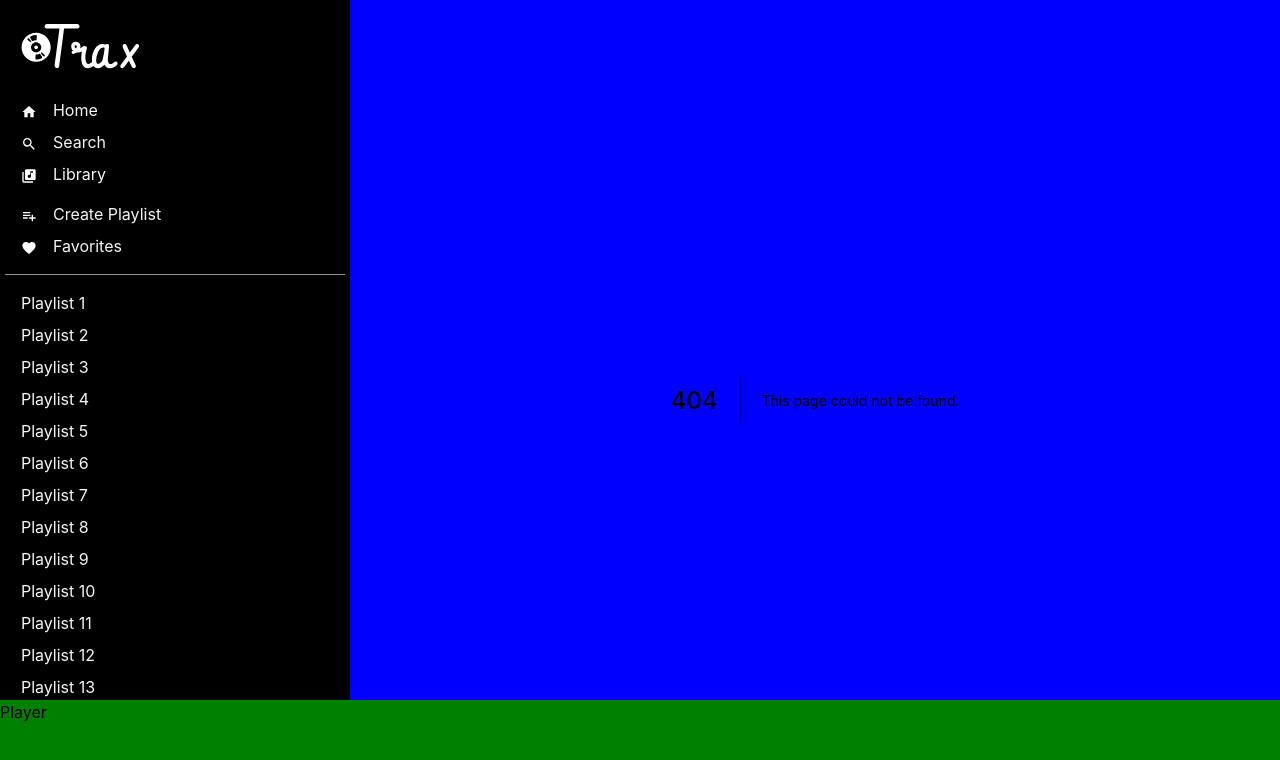
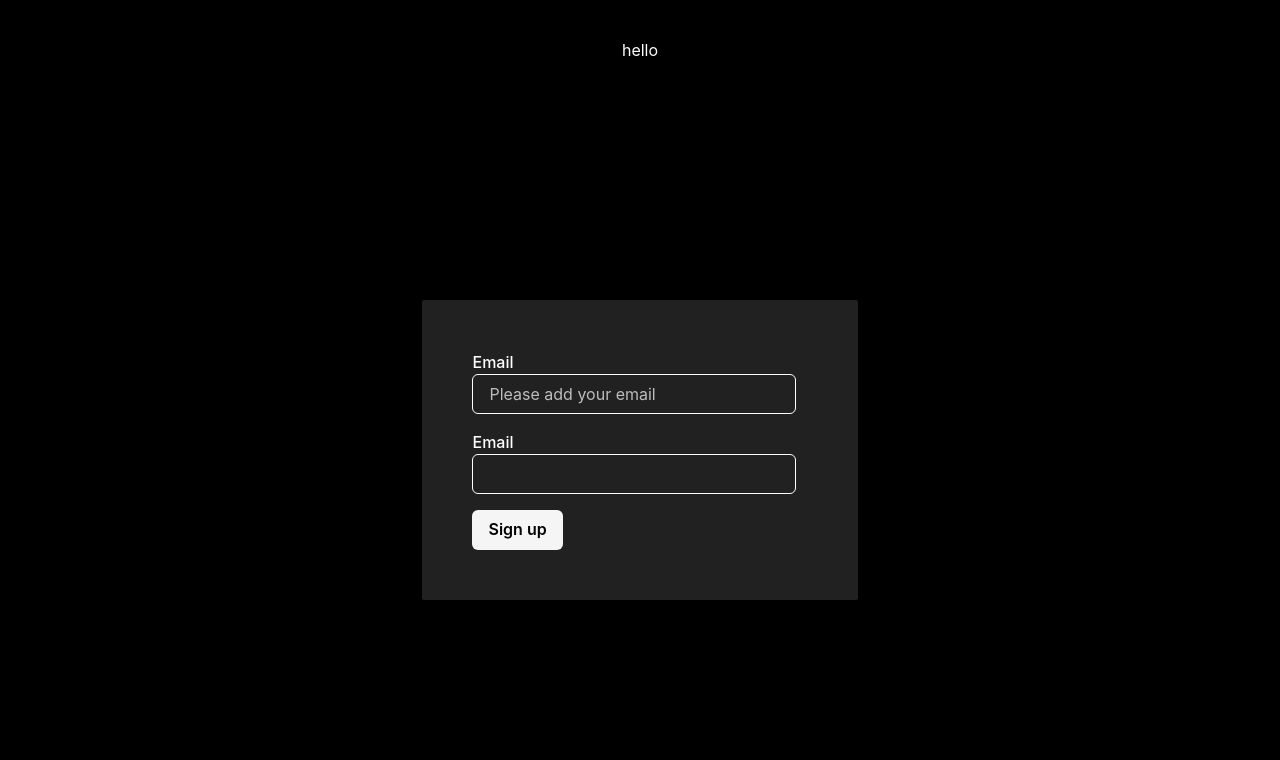
Before and after one commit to floroz/spotify-clone, a Next.js app: page /login in a window 1280 px wide. Before the commit this address had no page. Shown: the top 760 px of the page. Built offline with nearby package versions, Linux system fonts and the light colour scheme.

Commit message:
full auth form with mutations and error handling

```diff
--- /dev/null
+++ b/components/alert-info.tsx
@@ -0,0 +1,25 @@
+import {
+  Alert,
+  AlertDescription,
+  AlertIcon,
+  AlertTitle,
+} from "@chakra-ui/react";
+import { VFC } from "react";
+
+type Props = {
+  title?: string;
+  message?: string;
+};
+
+export const AlertInfo: VFC<Props> = ({
+  title = "Error",
+  message = "Something went wrong, please try again",
+}) => {
+  return (
+    <Alert bg="white" mt={4}>
+      <AlertIcon color="red.500" />
+      <AlertTitle color="red.500">{title}</AlertTitle>
+      <AlertDescription color="gray.800">{message}</AlertDescription>
+    </Alert>
+  );
+};
--- /dev/null
+++ b/components/forms/auth-form.tsx
@@ -0,0 +1,185 @@
+import { Box, Flex, Button, Spinner } from "@chakra-ui/react";
+import { useRouter } from "next/router";
+import { useForm } from "react-hook-form";
+import { FC, useCallback, VFC } from "react";
+import { emailPattern } from "../../lib/validator";
+import { FormControlEmail } from "./form-control-email";
+import { FormControlPassword } from "./form-control-password";
+import { AlertInfo } from "../alert-info";
+import { useLoginMutation, useSignupMutation } from "../../lib/mutations";
+
+const FormLayout: FC = ({ children }) => {
+  return (
+    <Box height="100vh" width="100vw" bg="black" color="white">
+      <Flex justify="center" align="center" h="6.25rem">
+        hello
+      </Flex>
+      <Flex justify="center" align="center" h="calc(100vh - 6.25rem)">
+        <Box padding="3.125rem" bg="gray.900" borderRadius="sm">
+          {children}
+        </Box>
+      </Flex>
+    </Box>
+  );
+};
+
+const LoginForm: VFC = () => {
+  const router = useRouter();
+
+  const loginMutation = useLoginMutation();
+
+  const onSubmit = useCallback(
+    async (e) => {
+      try {
+        await loginMutation.mutateAsync({
+          email: e.email,
+          password: e.password,
+        });
+        router.replace("/");
+      } catch (error) {
+        console.error(error);
+      }
+    },
+    [loginMutation, router]
+  );
+
+  const {
+    register,
+    handleSubmit,
+    formState: { errors, isSubmitting },
+  } = useForm();
+
+  return (
+    <FormLayout>
+      <form noValidate onSubmit={handleSubmit(onSubmit)}>
+        <FormControlEmail
+          {...register("email", {
+            minLength: 3,
+            maxLength: 64,
+            required: {
+              message: "Email is required",
+              value: true,
+            },
+            pattern: {
+              message: "Please insert a valid email",
+              value: emailPattern,
+            },
+          })}
+          autoComplete="username"
+          error={errors?.email}
+        />
+
+        <FormControlPassword
+          autoComplete="current-password"
+          {...register("password", {
+            minLength: {
+              value: 8,
+              message: "Password must be at least 8 characters",
+            },
+            maxLength: {
+              value: 64,
+              message: "Password must be maximum 64 characters",
+            },
+            required: {
+              message: "Password is required",
+              value: true,
+            },
+          })}
+          error={errors?.password}
+        />
+
+        <Button
+          type="submit"
+          color="black"
+          rightIcon={isSubmitting ? <Spinner /> : null}
+        >
+          Sign up
+        </Button>
+      </form>
+      {loginMutation.isError && <AlertInfo />}
+    </FormLayout>
+  );
+};
+
+const SignupForm: VFC = () => {
+  const router = useRouter();
+
+  const signupMutation = useSignupMutation();
+
+  const onSubmit = useCallback(
+    async (e) => {
+      try {
+        await signupMutation.mutateAsync({
+          email: e.email,
+          password: e.password,
+        });
+        router.replace("/");
+      } catch (error) {
+        console.error(error);
+      }
+    },
+    [router, signupMutation]
+  );
+
+  const {
+    register,
+    handleSubmit,
+    formState: { errors, isSubmitting },
+  } = useForm();
+
+  return (
+    <FormLayout>
+      <form noValidate onSubmit={handleSubmit(onSubmit)}>
+        <FormControlEmail
+          {...register("email", {
+            minLength: 3,
+            maxLength: 64,
+            required: {
+              message: "Email is required",
+              value: true,
+            },
+            pattern: {
+              message: "Please insert a valid email",
+              value: emailPattern,
+            },
+          })}
+          autoComplete="username"
+          error={errors?.email}
+        />
+
+        <FormControlPassword
+          {...register("password", {
+            minLength: {
+              value: 8,
+              message: "Password must be at least 8 characters",
+            },
+            maxLength: {
+              value: 64,
+              message: "Password must be maximum 64 characters",
+            },
+            required: {
+              message: "Password is required",
+              value: true,
+            },
+          })}
+          autoComplete="new-password"
+          error={errors?.password}
+        />
+
+        <Button type="submit" color="black">
+          Sign up {isSubmitting && <Spinner ml={2} />}
+        </Button>
+      </form>
+      {signupMutation.isError && (
+        <AlertInfo message={signupMutation.error.message} />
+      )}
+    </FormLayout>
+  );
+};
+type Props = {
+  mode: "login" | "signup";
+};
+
+export const AuthForm: VFC<Props> = ({ mode }: Props) => {
+  return mode === "signup" ? <SignupForm /> : <LoginForm />;
+};
--- /dev/null
+++ b/components/forms/form-control-email.tsx
@@ -0,0 +1,34 @@
+import {
+  FormControl,
+  FormErrorMessage,
+  FormLabel,
+  Input,
+  InputProps,
+} from "@chakra-ui/react";
+import { forwardRef } from "react";
+
+interface FormControlEmailProps extends InputProps {
+  error: undefined | { message?: string };
+  // eslint-disable-next-line react/require-default-props
+  type?: never;
+}
+
+export const FormControlEmail = forwardRef<
+  HTMLInputElement,
+  FormControlEmailProps
+>(({ error, ...props }, ref) => {
+  return (
+    <FormControl isInvalid={!!error} mb={4}>
+      <FormLabel>
+        Email
+        <Input
+          placeholder="Please add your email"
+          ref={ref}
+          {...props}
+          type="email"
+        />
+      </FormLabel>
+      {!!error && <FormErrorMessage>{error.message}</FormErrorMessage>}
+    </FormControl>
+  );
+});
--- /dev/null
+++ b/components/forms/form-control-password.tsx
@@ -0,0 +1,29 @@
+import {
+  FormControl,
+  FormErrorMessage,
+  FormLabel,
+  Input,
+  InputProps,
+} from "@chakra-ui/react";
+import { forwardRef } from "react";
+
+interface FormControlPasswordProps extends InputProps {
+  error: undefined | { message?: string };
+  // eslint-disable-next-line react/require-default-props
+  type?: never;
+}
+
+export const FormControlPassword = forwardRef<
+  HTMLInputElement,
+  FormControlPasswordProps
+>(({ error, ...props }, ref) => {
+  return (
+    <FormControl isInvalid={!!error} mb={4}>
+      <FormLabel>
+        Email
+        <Input ref={ref} {...props} type="password" />
+      </FormLabel>
+      {!!error && <FormErrorMessage>{error.message}</FormErrorMessage>}
+    </FormControl>
+  );
+});
--- /dev/null
+++ b/lib/auth-service.ts
@@ -0,0 +1,30 @@
+import axios, { AxiosError } from "axios";
+
+export type UserPayload = {
+  email: string;
+  password: string;
+};
+
+const logout = () =>
+  axios.post("/api/auth/logout").catch(() => {
+    return Promise.reject(new Error("Something went wrong"));
+  });
+
+const signup = (body: UserPayload) =>
+  axios.post("/api/auth/signup", body).catch(() => {
+    return Promise.reject(new Error("Something went wrong"));
+  });
+
+const login = (body: UserPayload) =>
+  axios.post("/api/auth/login", body).catch((e: AxiosError) => {
+    if (e.status === "401") {
+      return Promise.reject(new Error("Invalid username or password"));
+    }
+    return Promise.reject(new Error("Something went wrong"));
+  });
+
+export const authService = {
+  login,
+  signup,
+  logout,
+};
--- /dev/null
+++ b/lib/mutations.ts
@@ -0,0 +1,20 @@
+import { useMutation, UseMutationOptions } from "react-query";
+import { authService, UserPayload } from "./auth-service";
+
+export const useLoginMutation = (
+  options?: Omit<
+    UseMutationOptions<unknown, Error, UserPayload, unknown>,
+    "mutationFn"
+  >
+) => {
+  return useMutation<unknown, Error, UserPayload>(authService.login, options);
+};
+
+export const useSignupMutation = (
+  options?: Omit<
+    UseMutationOptions<unknown, Error, UserPayload, unknown>,
+    "mutationFn"
+  >
+) => {
+  return useMutation<unknown, Error, UserPayload>(authService.signup, options);
+};
--- a/lib/validator.ts
+++ b/lib/validator.ts
@@ -1,3 +1,7 @@
+export const emailPattern =
+  // eslint-disable-next-line no-useless-escape
+  /^[-!#$%&'*+\/0-9=?A-Z^_a-z`{|}~](\.?[-!#$%&'*+\/0-9=?A-Z^_a-z`{|}~])*@[a-zA-Z0-9](-*\.?[a-zA-Z0-9])*\.[a-zA-Z](-?[a-zA-Z0-9])+$/;
+
 export const validator = {
   email: (
     s: string | undefined,
@@ -15,7 +19,7 @@ export const validator = {
     }
 
     // eslint-disable-next-line prefer-regex-literals
-    if (s.match(/^\w+@[a-zA-Z_]+?\.[a-zA-Z]{2,3}$/).length === 0) {
+    if (s.match(emailPattern).length === 0) {
       return false;
     }
 
--- a/package.json
+++ b/package.json
@@ -27,10 +27,11 @@
     "next-connect": "^0.12.2",
     "react": "17.0.2",
     "react-dom": "17.0.2",
+    "react-hook-form": "^7.30.0",
     "react-howler": "^5.2.0",
     "react-icons": "^4.3.1",
-    "reset-css": "^5.0.1",
-    "swr": "^1.1.1"
+    "react-query": "^3.38.1",
+    "reset-css": "^5.0.1"
   },
   "devDependencies": {
     "@types/axios": "^0.14.0",
--- a/pages/_app.tsx
+++ b/pages/_app.tsx
@@ -1,4 +1,5 @@
 import { ChakraProvider, extendTheme } from "@chakra-ui/react";
+import { QueryClient, QueryClientProvider } from "react-query";
 import "reset-css";
 import PageLayout from "../components/page-layout";
 
@@ -30,13 +31,21 @@ const theme = extendTheme({
   },
 });
 
+const queryClient = new QueryClient();
+
 const SpotifyApp = ({ Component, pageProps }) => {
   return (
-    <ChakraProvider theme={theme}>
-      <PageLayout>
-        <Component {...pageProps} />
-      </PageLayout>
-    </ChakraProvider>
+    <QueryClientProvider client={queryClient}>
+      <ChakraProvider theme={theme}>
+        {Component.noLayout ? (
+          <Component {...pageProps} />
+        ) : (
+          <PageLayout>
+            <Component {...pageProps} />
+          </PageLayout>
+        )}
+      </ChakraProvider>
+    </QueryClientProvider>
   );
 };
 
--- /dev/null
+++ b/pages/login.tsx
@@ -0,0 +1,10 @@
+import React from "react";
+import { AuthForm } from "../components/forms/auth-form";
+
+const LoginPage = () => {
+  return <AuthForm mode="login" />;
+};
+
+LoginPage.noLayout = true;
+
+export default LoginPage;
```
Also changed, not shown: pages/signup.tsx (added, +10 -0 lines), 1 other file (tests, documents, lock files or other folders).
